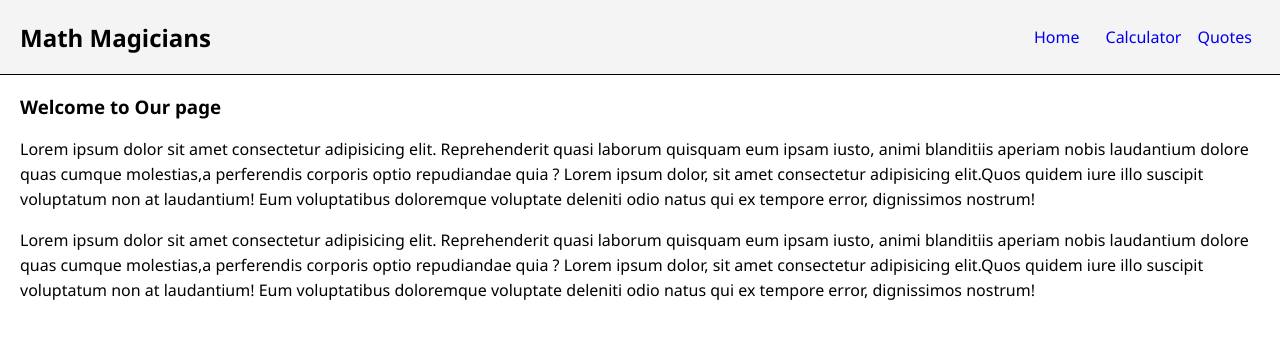
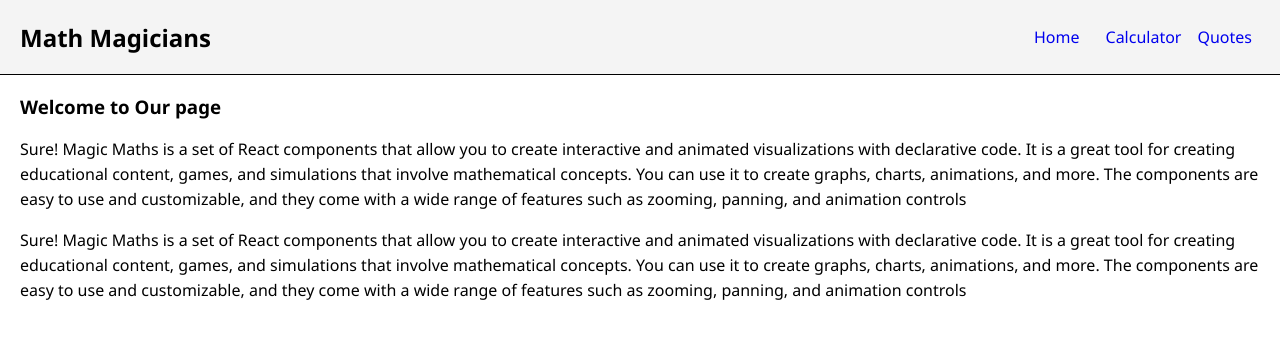
Before and after one commit to osmanwako/mathmagicians, a React (Create React App) app: page / in a window 1280 px wide. Shown: the top 338 px of the page. Built offline with nearby package versions, Linux system fonts and the light colour scheme.

Commit message:
Update Description

```diff
--- a/src/components/Home.js
+++ b/src/components/Home.js
@@ -1,7 +1,5 @@
 function getMessage() {
-  const str = `Lorem ipsum dolor sit amet consectetur adipisicing elit. Reprehenderit quasi laborum quisquam eum ipsam iusto, animi blanditiis aperiam nobis laudantium dolore quas cumque molestias,a perferendis corporis optio repudiandae quia ?
-          Lorem ipsum dolor, sit amet consectetur adipisicing elit.Quos quidem iure illo suscipit voluptatum non at laudantium! Eum voluptatibus doloremque voluptate deleniti odio
-      natus qui ex tempore error, dignissimos nostrum!`;
+  const str = `Sure! Magic Maths is a set of React components that allow you to create interactive and animated visualizations with declarative code. It is a great tool for creating educational content, games, and simulations that involve mathematical concepts. You can use it to create graphs, charts, animations, and more. The components are easy to use and customizable, and they come with a wide range of features such as zooming, panning, and animation controls`;
   return str;
 }
 
```
